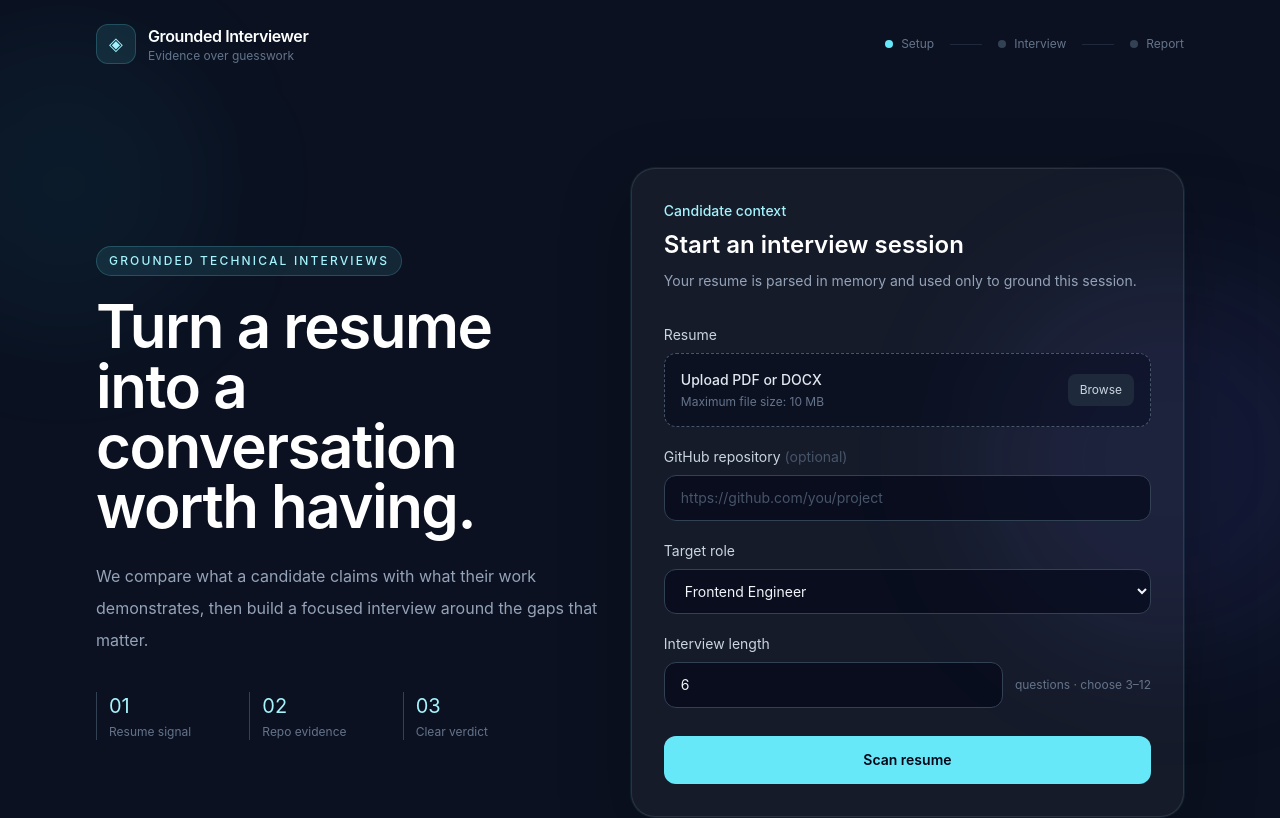
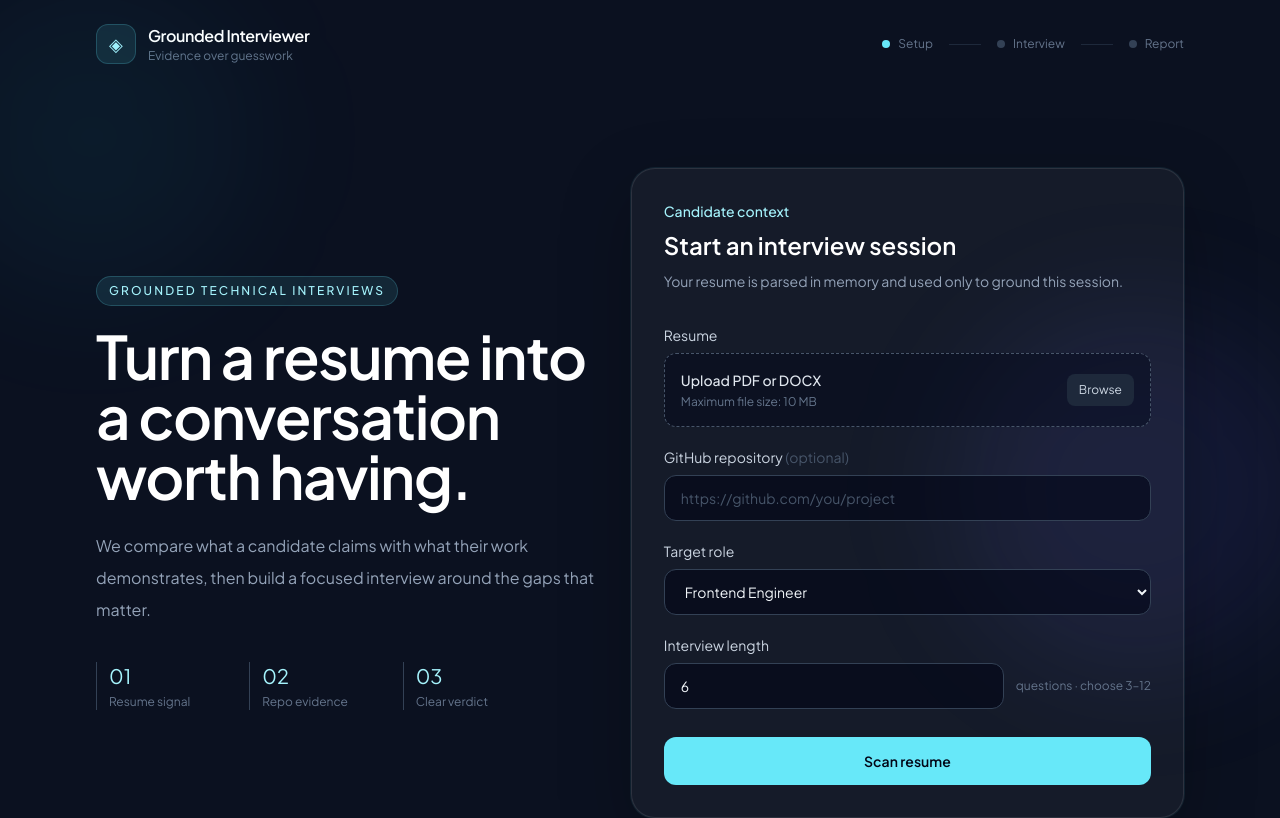
Before and after one commit to Coreoflore/Hackathon-Test, a React (Vite) app in the folder frontend/: page / in a window 1280 px wide. Shown: the top 818 px of the page. Built offline with nearby package versions, Linux system fonts and the light colour scheme.

Commit message:
feat(ui): add Plus Jakarta Sans font, floating background animations, and optimize page vertical spacing

```diff
--- a/frontend/index.html
+++ b/frontend/index.html
@@ -5,6 +5,9 @@
     <meta name="viewport" content="width=device-width, initial-scale=1.0" />
     <meta name="theme-color" content="#0b1120" />
     <title>Grounded Interviewer</title>
+    <link rel="preconnect" href="https://fonts.googleapis.com">
+    <link rel="preconnect" href="https://fonts.gstatic.com" crossorigin>
+    <link href="https://fonts.googleapis.com/css2?family=Plus+Jakarta+Sans:ital,wght@0,300;0,400;0,500;0,600;0,700;1,400&display=swap" rel="stylesheet">
   </head>
   <body>
     <div id="root"></div>
--- a/frontend/src/App.jsx
+++ b/frontend/src/App.jsx
@@ -151,11 +151,11 @@ export default function App() {
   return (
     <div className="min-h-screen bg-ink text-slate-200">
       <div className="pointer-events-none fixed inset-0 overflow-hidden">
-        <div className="absolute -left-20 top-10 h-72 w-72 rounded-full bg-cyan-400/5 blur-3xl" />
-        <div className="absolute -right-20 top-1/3 h-96 w-96 rounded-full bg-indigo-500/10 blur-3xl" />
+        <div className="absolute -left-20 top-10 h-72 w-72 rounded-full bg-cyan-400/5 blur-3xl animate-float-slow" />
+        <div className="absolute -right-20 top-1/3 h-96 w-96 rounded-full bg-indigo-500/10 blur-3xl animate-float-delayed" />
       </div>
       <AppHeader stage={stage} />
-      <main className="relative mx-auto w-full max-w-6xl px-5 pb-16 lg:px-8">
+      <main className="relative mx-auto w-full max-w-6xl px-5 pb-10 lg:px-8">
         {error && (
           <div className="mx-auto mb-6 max-w-3xl rounded-xl border border-rose-400/30 bg-rose-400/10 px-4 py-3 text-sm text-rose-200">
             {error}
--- a/frontend/src/components/InterviewChat.jsx
+++ b/frontend/src/components/InterviewChat.jsx
@@ -81,7 +81,7 @@ export default function InterviewChat({ questions, sessionId, onAnswer, onFinish
   }
 
   return (
-    <section className="mx-auto max-w-3xl py-8 sm:py-16">
+    <section className="mx-auto max-w-3xl">
       <div className="mb-9 flex items-end justify-between">
         <div>
           <p className="text-sm font-medium text-cyan-200">Live interview</p>
--- a/frontend/src/index.css
+++ b/frontend/src/index.css
@@ -3,7 +3,7 @@
 @tailwind utilities;
 
 :root {
-  font-family: Inter, ui-sans-serif, system-ui, -apple-system, BlinkMacSystemFont, "Segoe UI", sans-serif;
+  font-family: 'Plus Jakarta Sans', Inter, ui-sans-serif, system-ui, -apple-system, BlinkMacSystemFont, "Segoe UI", sans-serif;
   color-scheme: dark;
   font-synthesis: none;
   text-rendering: optimizeLegibility;
@@ -25,3 +25,35 @@ button, input, select, textarea { font: inherit; }
     box-shadow: 0 0 0 2px rgb(103 232 249 / 0.1);
   }
 }
+
+@keyframes float-slow {
+  0%, 100% {
+    transform: translate(0, 0) scale(1);
+  }
+  33% {
+    transform: translate(30px, -50px) scale(1.08);
+  }
+  66% {
+    transform: translate(-20px, 20px) scale(0.96);
+  }
+}
+
+@keyframes float-delayed {
+  0%, 100% {
+    transform: translate(0, 0) scale(1);
+  }
+  33% {
+    transform: translate(-40px, 40px) scale(0.92);
+  }
+  66% {
+    transform: translate(20px, -30px) scale(1.1);
+  }
+}
+
+.animate-float-slow {
+  animation: float-slow 20s ease-in-out infinite;
+}
+
+.animate-float-delayed {
+  animation: float-delayed 25s ease-in-out infinite;
+}
```
